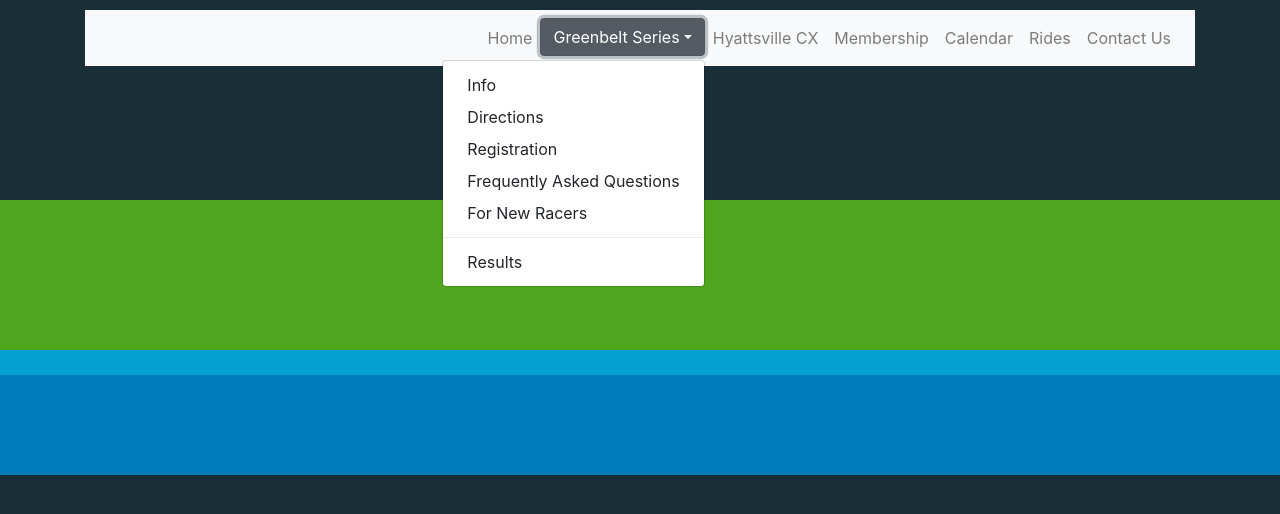
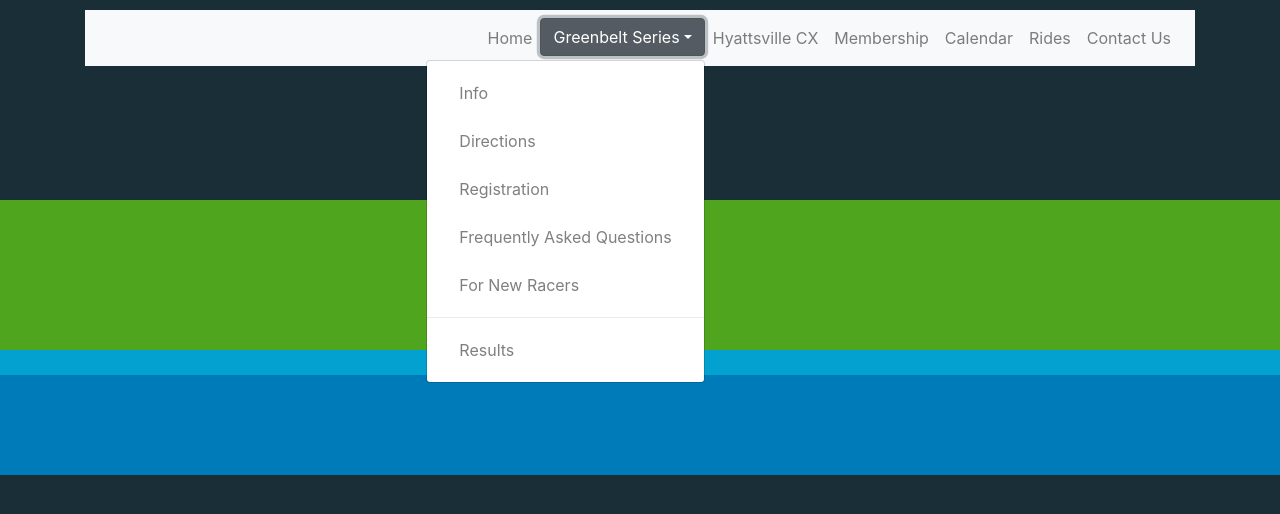
Before and after one commit to route1velo/website, a React (Create React App) app: page / in a window 1280 px wide. Both pictures are taken after a click on the button "Greenbelt Series". Shown: the top 514 px of the page. Built offline with nearby package versions, Linux system fonts and the light colour scheme; no server answers.

Commit message:
add navigation links

```diff
--- a/src/components/Navigation.tsx
+++ b/src/components/Navigation.tsx
@@ -23,8 +23,8 @@ interface State {
 }
 
 const NavbarContainer = styled.div`
-    margin-top: 10px;
-  `;
+  margin-top: 10px;
+`;
 
 export default class Navigation extends React.Component<Props, State> {
   toggle = () => {
@@ -67,23 +67,23 @@ export default class Navigation extends React.Component<Props, State> {
                 </DropdownToggle>
                 <DropdownMenu right={true}>
                   <DropdownItem>
-                    Info
+                    <NavLink href="/greenbelt/info">Info</NavLink>
                   </DropdownItem>
                   <DropdownItem>
-                    Directions
+                    <NavLink href="/greenbelt/directions">Directions</NavLink>
                   </DropdownItem>
                   <DropdownItem>
-                    Registration
+                    <NavLink href="/greenbelt/registration">Registration</NavLink>
                   </DropdownItem>
                   <DropdownItem>
-                    Frequently Asked Questions
+                    <NavLink href="/greenbelt/faq">Frequently Asked Questions</NavLink>
                   </DropdownItem>
                   <DropdownItem>
-                    For New Racers
+                    <NavLink href="/greenbelt/newRacers">For New Racers</NavLink>
                   </DropdownItem>
                   <DropdownItem divider={true} />
                   <DropdownItem>
-                    Results
+                    <NavLink href="/greenbelt/results">Results</NavLink>
                   </DropdownItem>
                 </DropdownMenu>
               </UncontrolledDropdown>
```
